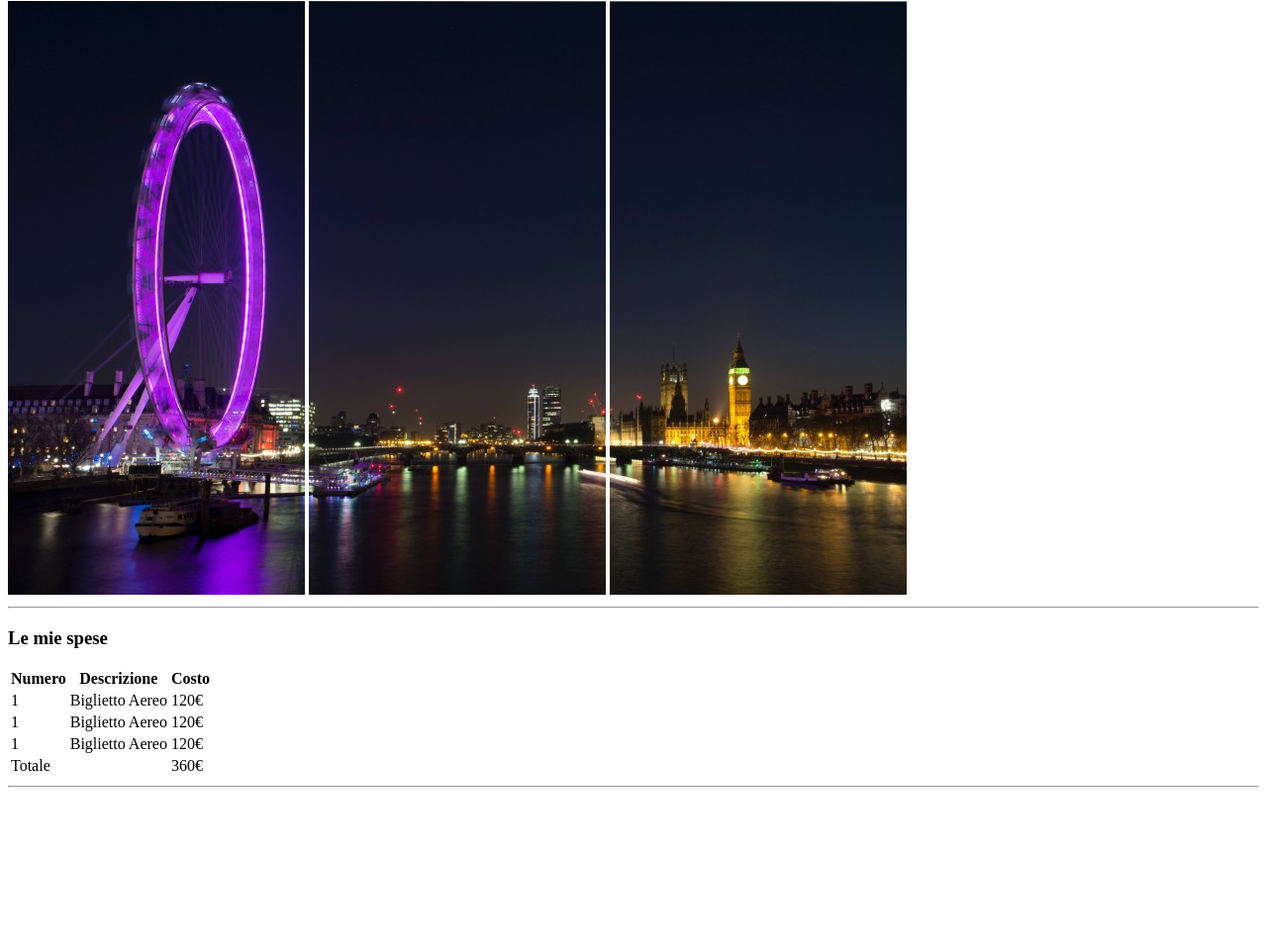
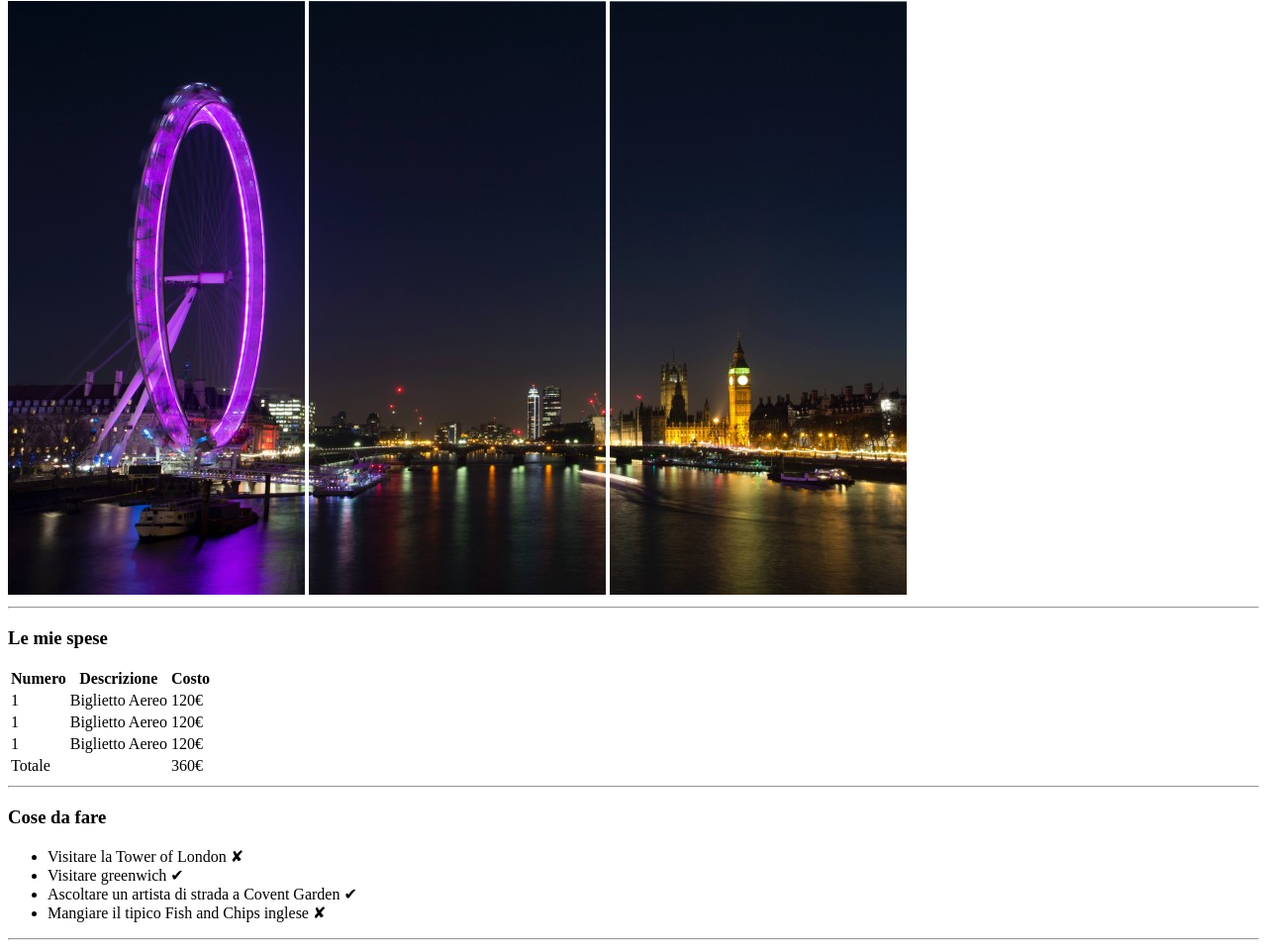
Before and after one commit to MarcoCusenza/html-london-trip, a plain HTML site: page index.html in a window 1280 px wide. Shown: the part 79-1037 px from the top of the page at 99% size. Before the commit the page ends 883 px from the top, so only its background shows below. Drawn offline with Linux system fonts and the light colour scheme.

Commit message:
section 2 - cose da fare

```diff
--- a/index.html
+++ b/index.html
@@ -67,6 +67,22 @@
             </table>
             <hr>
         </section>
+
+        <!-- Sezione 2 -->
+        <section>
+            <h3>Cose da fare</h3>
+            <ul>
+                <li>Visitare la Tower of London &#10008;</li>
+                <li>Visitare greenwich &#10004;</li>
+                <li>Ascoltare un artista di strada a Covent Garden &#10004;</li>
+                <li>Mangiare il tipico Fish and Chips inglese &#10008;</li>
+            </ul>
+            <hr>
+        </section>
+
+
+
+
     </main>
     <!-- Fine main -->
 
```
